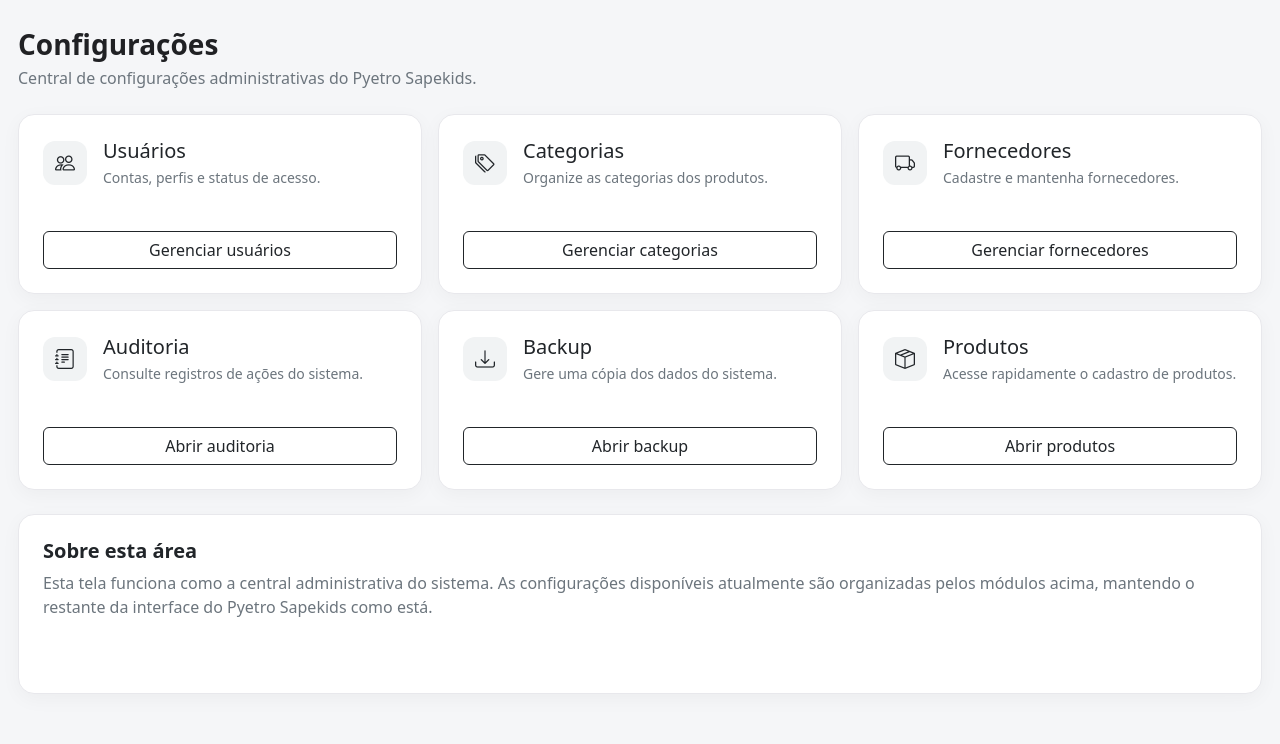
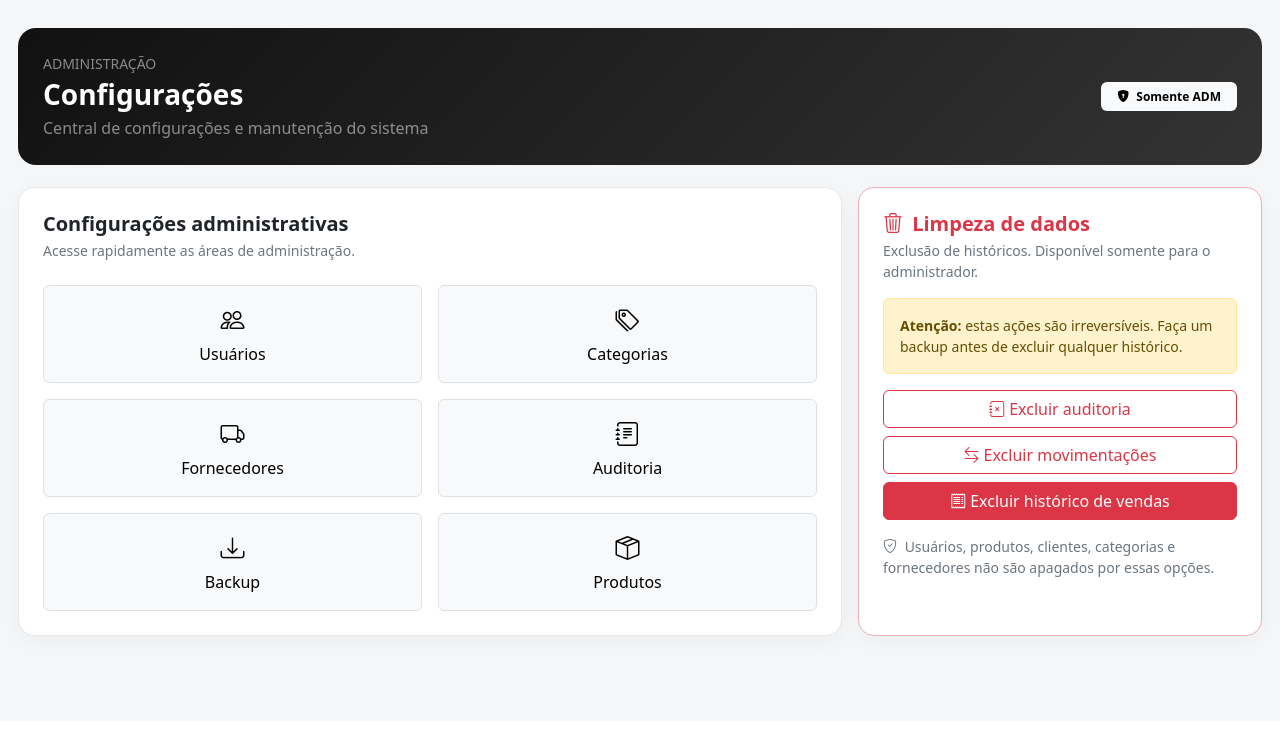
Before and after one commit to danielribeiro5510/Pyetro_Sapekids, a Flask app: template templates/settings.html in a window 1280 px wide. Shown: the part 79-823 px from the top of the page. After the commit the page ends 725 px from the top, so only its background shows below. Run offline with Flask 3, Linux system fonts and the light colour scheme; the template is opened without the code that fills it, so the values that code supplies are empty; some libraries are stand-ins or nearby versions.

Commit message:
Add files via upload

```diff
--- a/templates/settings.html
+++ b/templates/settings.html
@@ -1,110 +1,105 @@
 {% extends "base.html" %}
-{% block title %}Configurações - Pyetro Sapekids{% endblock %}
+{% block title %}Configurações · Pyetro Sapekids{% endblock %}
 
 {% block content %}
-<div class="d-flex justify-content-between align-items-center mb-4">
-  <div>
-    <h1 class="h3 fw-bold mb-1">Configurações</h1>
-    <p class="text-secondary mb-0">Central de configurações administrativas do Pyetro Sapekids.</p>
+<div class="admin-banner">
+  <div class="d-flex justify-content-between align-items-center flex-wrap gap-3">
+    <div>
+      <div class="text-white-50 small mb-1">ADMINISTRAÇÃO</div>
+      <h1 class="h3 fw-bold mb-1">Configurações</h1>
+      <div class="text-white-50">Central de configurações e manutenção do sistema</div>
+    </div>
+    <span class="badge text-bg-light px-3 py-2">
+      <i class="bi bi-shield-lock-fill me-1"></i> Somente ADM
+    </span>
   </div>
 </div>
 
 <div class="row g-3">
-  <div class="col-md-6 col-xl-4">
-    <div class="card h-100 p-4">
-      <div class="d-flex align-items-center gap-3 mb-3">
-        <div class="metric-icon"><i class="bi bi-people"></i></div>
-        <div>
-          <h2 class="h5 mb-1">Usuários</h2>
-          <p class="text-secondary mb-0 small">Contas, perfis e status de acesso.</p>
+  <div class="col-lg-8">
+    <div class="card p-3 p-lg-4">
+      <h2 class="h5 fw-bold mb-1">Configurações administrativas</h2>
+      <div class="text-secondary small mb-4">Acesse rapidamente as áreas de administração.</div>
+
+      <div class="row g-3">
+        <div class="col-md-6">
+          <a class="btn btn-light border w-100 py-3" href="{{ url_for('admin_users') }}">
+            <i class="bi bi-people d-block fs-4 mb-1"></i>Usuários
+          </a>
+        </div>
+        <div class="col-md-6">
+          <a class="btn btn-light border w-100 py-3" href="{{ url_for('categories') }}">
+            <i class="bi bi-tags d-block fs-4 mb-1"></i>Categorias
+          </a>
+        </div>
+        <div class="col-md-6">
+          <a class="btn btn-light border w-100 py-3" href="{{ url_for('suppliers') }}">
+            <i class="bi bi-truck d-block fs-4 mb-1"></i>Fornecedores
+          </a>
+        </div>
+        <div class="col-md-6">
+          <a class="btn btn-light border w-100 py-3" href="{{ url_for('admin_audit') }}">
+            <i class="bi bi-journal-text d-block fs-4 mb-1"></i>Auditoria
+          </a>
+        </div>
+        <div class="col-md-6">
+          <a class="btn btn-light border w-100 py-3" href="{{ url_for('admin_backup') }}">
+            <i class="bi bi-download d-block fs-4 mb-1"></i>Backup
+          </a>
+        </div>
+        <div class="col-md-6">
+          <a class="btn btn-light border w-100 py-3" href="{{ url_for('products') }}">
+            <i class="bi bi-box-seam d-block fs-4 mb-1"></i>Produtos
+          </a>
         </div>
       </div>
-      <a class="btn btn-outline-dark mt-auto" href="{{ url_for('admin_users') }}">Gerenciar usuários</a>
     </div>
   </div>
 
-  <div class="col-md-6 col-xl-4">
-    <div class="card h-100 p-4">
-      <div class="d-flex align-items-center gap-3 mb-3">
-        <div class="metric-icon"><i class="bi bi-tags"></i></div>
-        <div>
-          <h2 class="h5 mb-1">Categorias</h2>
-          <p class="text-secondary mb-0 small">Organize as categorias dos produtos.</p>
-        </div>
+  <div class="col-lg-4">
+    <div class="card p-3 p-lg-4 border-danger-subtle h-100">
+      <h2 class="h5 fw-bold text-danger mb-1">
+        <i class="bi bi-trash3 me-1"></i> Limpeza de dados
+      </h2>
+      <div class="text-secondary small mb-3">
+        Exclusão de históricos. Disponível somente para o administrador.
       </div>
-      <a class="btn btn-outline-dark mt-auto" href="{{ url_for('categories') }}">Gerenciar categorias</a>
-    </div>
-  </div>
 
-  <div class="col-md-6 col-xl-4">
-    <div class="card h-100 p-4">
-      <div class="d-flex align-items-center gap-3 mb-3">
-        <div class="metric-icon"><i class="bi bi-truck"></i></div>
-        <div>
-          <h2 class="h5 mb-1">Fornecedores</h2>
-          <p class="text-secondary mb-0 small">Cadastre e mantenha fornecedores.</p>
-        </div>
+      <div class="alert alert-warning small">
+        <b>Atenção:</b> estas ações são irreversíveis. Faça um backup antes de excluir qualquer histórico.
       </div>
-      <a class="btn btn-outline-dark mt-auto" href="{{ url_for('suppliers') }}">Gerenciar fornecedores</a>
-    </div>
-  </div>
 
-  <div class="col-md-6 col-xl-4">
-    <div class="card h-100 p-4">
-      <div class="d-flex align-items-center gap-3 mb-3">
-        <div class="metric-icon"><i class="bi bi-journal-text"></i></div>
-        <div>
-          <h2 class="h5 mb-1">Auditoria</h2>
-          <p class="text-secondary mb-0 small">Consulte registros de ações do sistema.</p>
-        </div>
+      <div class="d-grid gap-2">
+        <form method="post" action="{{ url_for('admin_cleanup') }}"
+              onsubmit="return confirm('Tem certeza que deseja apagar TODA a auditoria? Esta ação não pode ser desfeita.');">
+          <input type="hidden" name="action" value="audit">
+          <button class="btn btn-outline-danger w-100">
+            <i class="bi bi-journal-x me-1"></i>Excluir auditoria
+          </button>
+        </form>
+
+        <form method="post" action="{{ url_for('admin_cleanup') }}"
+              onsubmit="return confirm('Tem certeza que deseja apagar TODO o histórico de movimentações? O estoque atual será mantido.');">
+          <input type="hidden" name="action" value="movements">
+          <button class="btn btn-outline-danger w-100">
+            <i class="bi bi-arrow-left-right me-1"></i>Excluir movimentações
+          </button>
+        </form>
+
+        <form method="post" action="{{ url_for('admin_cleanup') }}"
+              onsubmit="return confirm('ATENÇÃO! Isso apagará TODAS as vendas, itens e trocas/devoluções relacionadas. O estoque das vendas concluídas será restaurado. Deseja continuar?');">
+          <input type="hidden" name="action" value="sales">
+          <button class="btn btn-danger w-100">
+            <i class="bi bi-receipt me-1"></i>Excluir histórico de vendas
+          </button>
+        </form>
       </div>
-      <a class="btn btn-outline-dark mt-auto" href="{{ url_for('admin_audit') }}">Abrir auditoria</a>
-    </div>
-  </div>
 
-  <div class="col-md-6 col-xl-4">
-    <div class="card h-100 p-4">
-      <div class="d-flex align-items-center gap-3 mb-3">
-        <div class="metric-icon"><i class="bi bi-download"></i></div>
-        <div>
-          <h2 class="h5 mb-1">Backup</h2>
-          <p class="text-secondary mb-0 small">Gere uma cópia dos dados do sistema.</p>
-        </div>
+      <div class="mt-3 small text-secondary">
+        <i class="bi bi-shield-check me-1"></i>
+        Usuários, produtos, clientes, categorias e fornecedores não são apagados por essas opções.
       </div>
-      <a class="btn btn-outline-dark mt-auto" href="{{ url_for('admin_backup') }}">Abrir backup</a>
-    </div>
-  </div>
-
-  <div class="col-md-6 col-xl-4">
-    <div class="card h-100 p-4">
-      <div class="d-flex align-items-center gap-3 mb-3">
-        <div class="metric-icon"><i class="bi bi-box-seam"></i></div>
-        <div>
-          <h2 class="h5 mb-1">Produtos</h2>
-          <p class="text-secondary mb-0 small">Acesse rapidamente o cadastro de produtos.</p>
-        </div>
-      </div>
-      <a class="btn btn-outline-dark mt-auto" href="{{ url_for('products') }}">Abrir produtos</a>
     </div>
   </div>
 </div>
-
-<div class="card mt-4 p-4">
-  <h2 class="h5 fw-bold">Sobre esta área</h2>
-  <p class="text-secondary mb-0">
-    Esta tela funciona como a central administrativa do sistema. As configurações
-    disponíveis atualmente são organizadas pelos módulos acima, mantendo o restante
-    da interface do Pyetro Sapekids como está.
-  </p>
-</div>
 {% endblock %}
-
-{% block extra_head %}
-<style>
-.metric-icon{
-  width:44px;height:44px;border-radius:12px;
-  display:grid;place-items:center;background:#f1f3f4;font-size:20px;
-}
-.card{min-height:180px}
-</style>
-{% endblock %}
```
